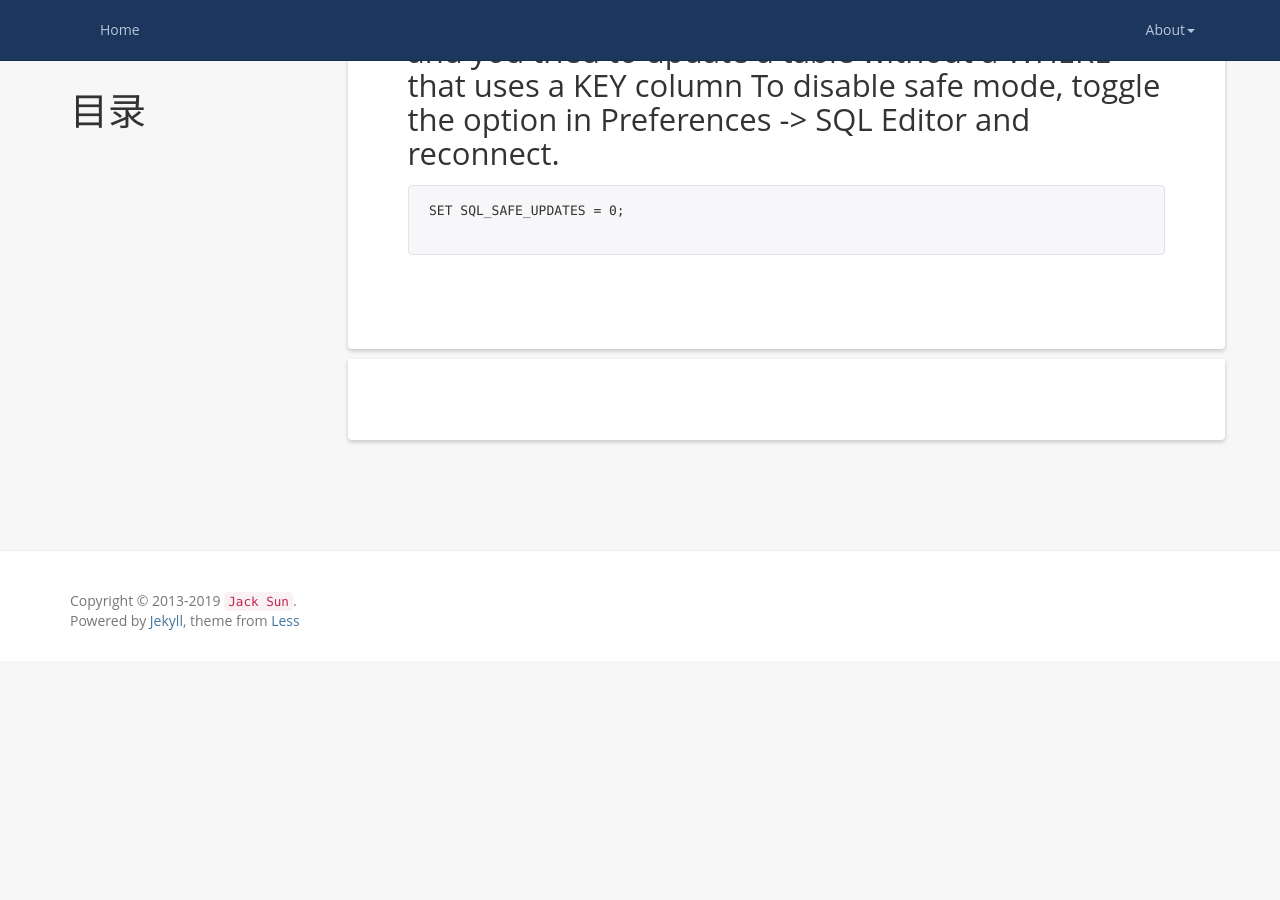
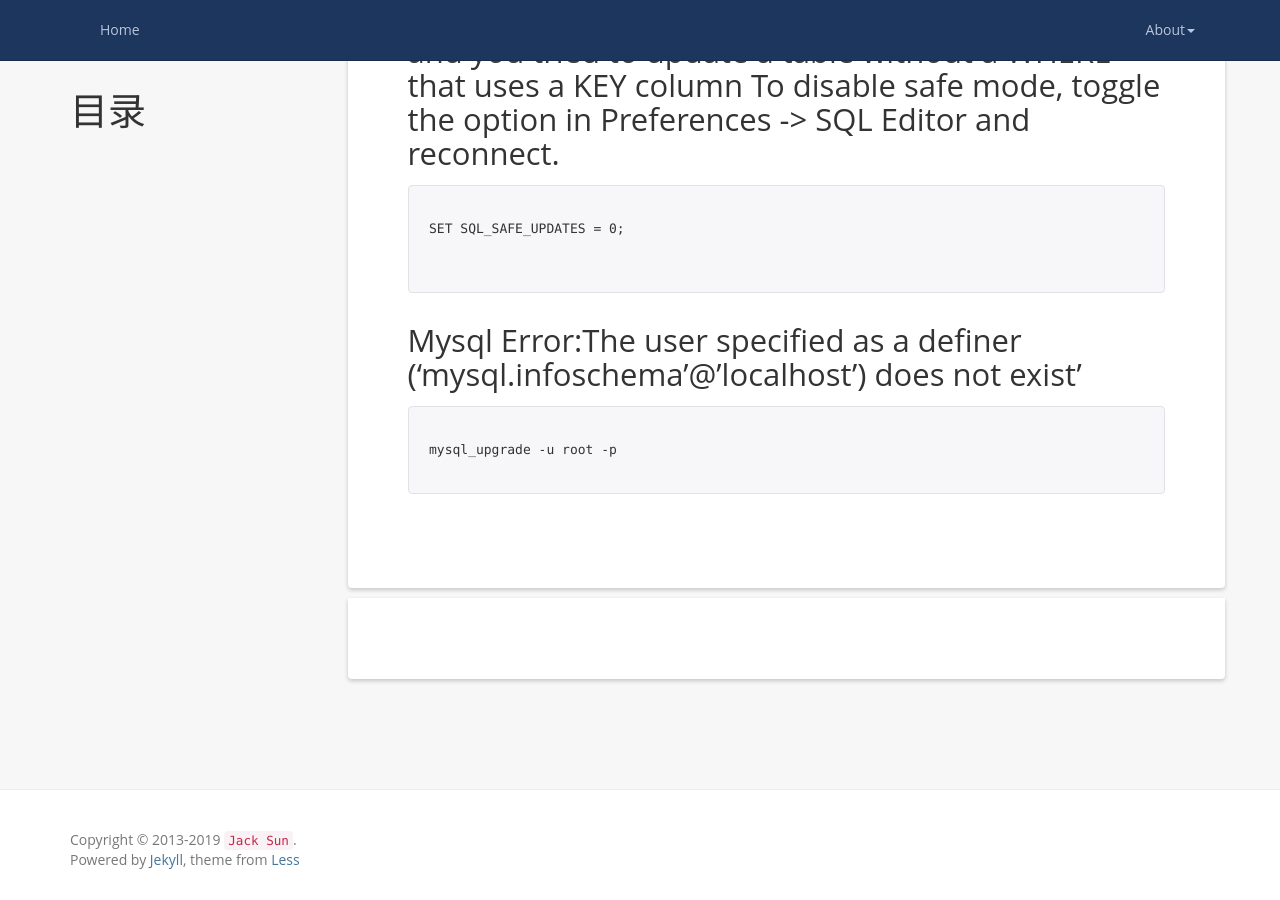
Before and after one commit to sunjiesh/sunjiesh.github.io, a Jekyll site: the page built from _posts/2018-08-07-ErrorsOfMysql.markdown, in a window 1280 px wide and 900 px high, scrolled down 505 px. Built offline with Jekyll 4.4.1, drawn with Linux system fonts in a browser that asks for light colours; comment, search, counter and statistics services are not loaded; before the commit the page ends 1166 px from its top, so only the background shows below that.

Commit message:
Update post

````diff
--- a/_posts/2018-08-07-ErrorsOfMysql.markdown
+++ b/_posts/2018-08-07-ErrorsOfMysql.markdown
@@ -9,6 +9,17 @@ categories: Mysql
 ## Error Code: 1175. You are using safe update mode and you tried to update a table without a WHERE that uses a KEY column To disable safe mode, toggle the option in Preferences -> SQL Editor and reconnect.
 
 ```shell
+
 SET SQL_SAFE_UPDATES = 0;
 
+
 ```
+
+## Mysql Error:The user specified as a definer ('mysql.infoschema'@'localhost') does not exist'
+
+
+```shell
+
+mysql_upgrade -u root -p
+
+```
````
Also changed, not shown: _posts/2018-12-19-HiveIntegrateMR.markdown (added, +28 -0 lines).
